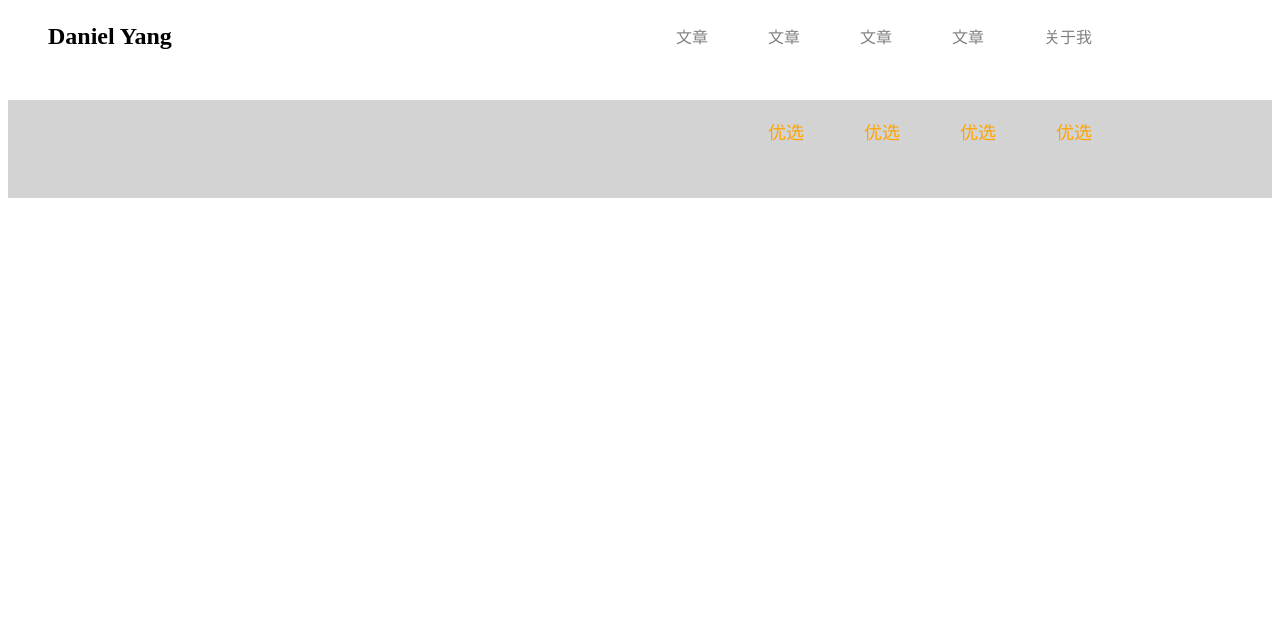
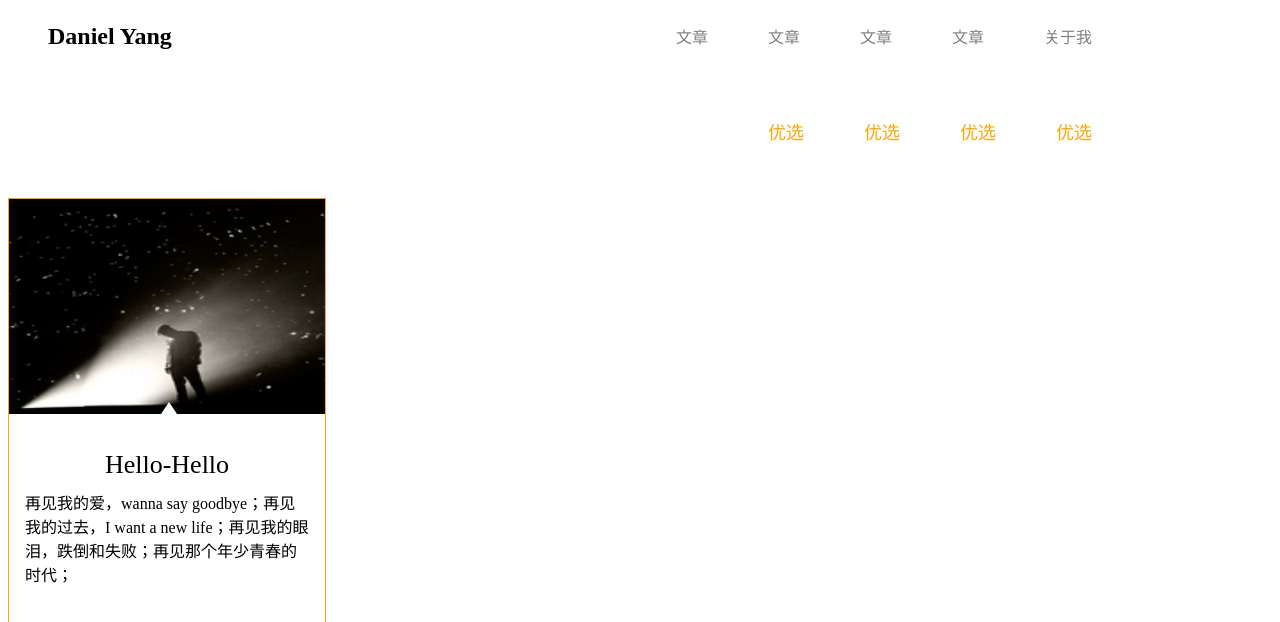
Before and after one commit to Darcy-Yang/personal-blog, a Vue app: page / in a window 1280 px wide. Shown: the top 622 px of the page. Built offline with nearby package versions, Linux system fonts and the light colour scheme.

Commit message:
[UPDATE]update index

```diff
--- a/src/views/Home/Index.vue
+++ b/src/views/Home/Index.vue
@@ -1,8 +1,22 @@
 <template>
   <div>
     <NavBar/>
-    <div class="content">
+    <div class="navbar">
       <NavBar class="content-nav" :showAuthor="showAuthor" :fontStyle="fontStyle" :items="items" />
+    </div>
+    <div class="display">
+      <div class="article">
+        <img src='../../assets/image.png' alt="photo"/></br>
+        <div class="arrow"></div>
+        <div class="title">
+          <span>Hello-Hello</span></br>
+        </div>
+        <div class="content">
+          <span>
+            再见我的爱，wanna say goodbye；再见我的过去，I want a new life；再见我的眼泪，跌倒和失败；再见那个年少青春的时代；
+          </span>
+        </div>
+      </div>
     </div>
   </div>
 </template>
@@ -31,15 +45,42 @@ export default {
 </script>
 
 <style lang="less" scoped>
-.content {
+.navbar {
   display: flex;
   flex-direction: column;
-  align-items: center;
-  justify-content: center;
-  background: lightgray;
   .content-nav {
     align-self: flex-end;
     font-size: 18px;
   }
 }
+
+.display {
+  img {
+      width: 100%;
+      height: 215px;
+    }
+  .article {
+    width: 25%;
+    height: 542px;
+    border: 1px solid orange;
+    .arrow {
+      width: 0;
+      height: 0;
+      position: relative;
+      top: -16px;
+      left: 48%;
+      border-left: 8px solid transparent;
+      border-right: 8px solid transparent;
+      border-bottom: 12px solid white;
+    }
+    .title {
+      text-align: center;
+      margin-top: 20px;
+      font-size: 26px;
+    }
+    .content {
+      margin: 10px 16px 0px 16px;
+    }
+  }
+}
 </style>
```
Also changed, not shown: src/assets/image.png (added).
